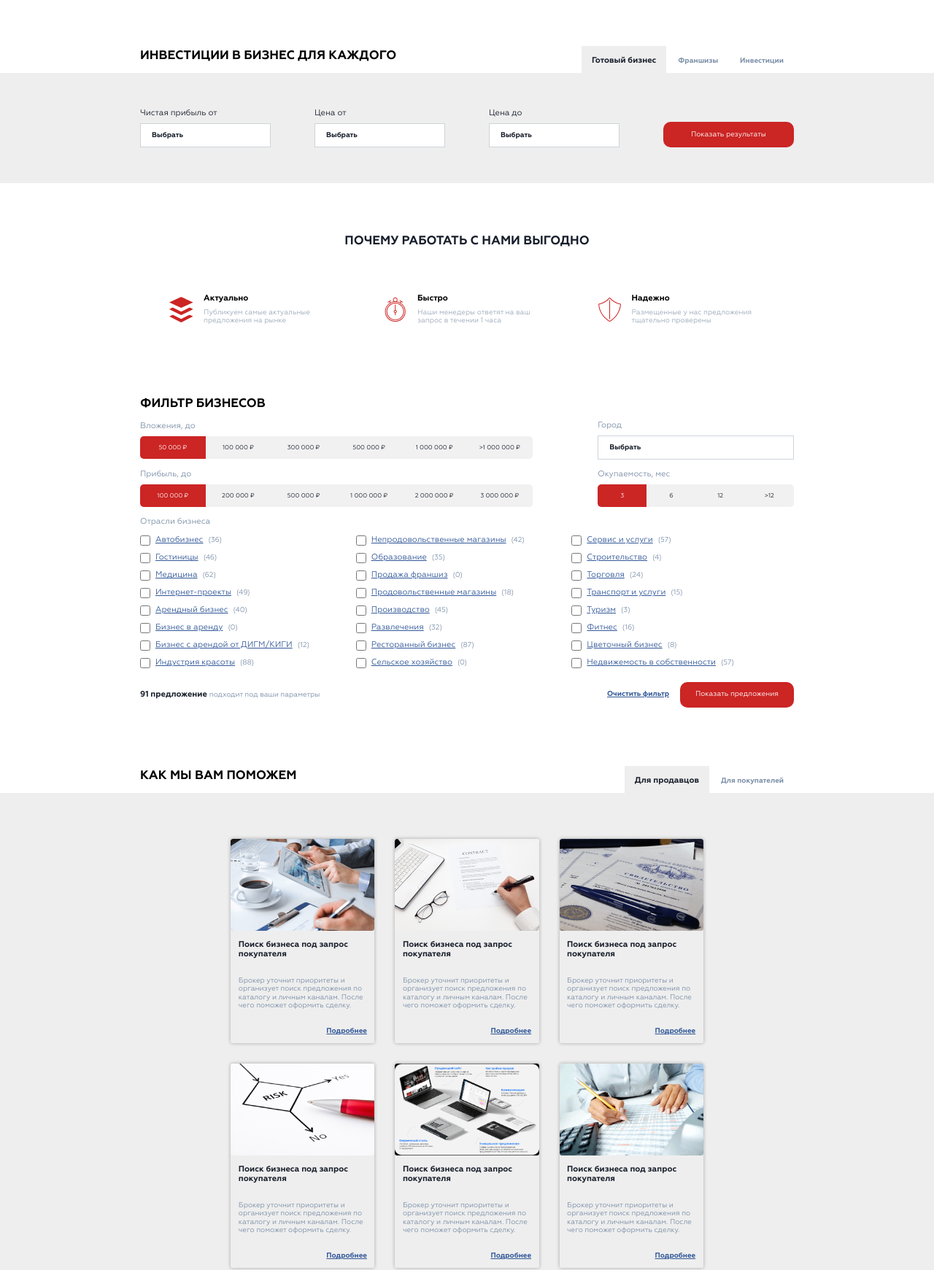
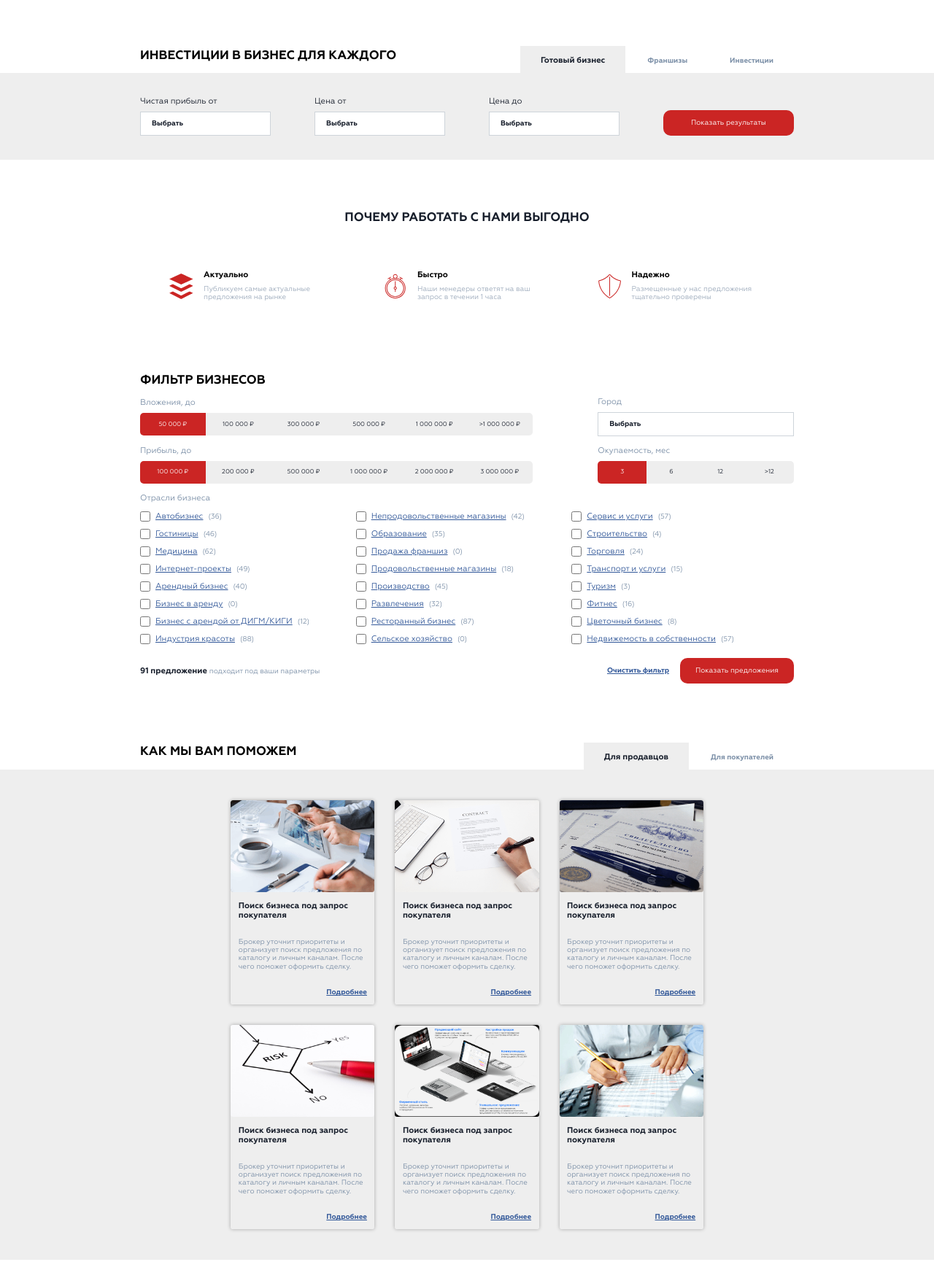
Before and after one commit to rescue88/test, a plain HTML site: page index.html in a window 1280 px wide. Shown: the part 1157-2898 px from the top of the page at 73% size. Drawn offline with Linux system fonts and the light colour scheme.

Commit message:
fixed content height for tabs/clearing filter button

```diff
--- a/index.html
+++ b/index.html
@@ -760,7 +760,7 @@
                         </div>
                         <div class="main-container_filter_form_results_show-offers align-center">
                             <div class="main-container_filter_form_results_show-offers_clear-filter">
-                                <a class="underlined-text-bold" href="#">Очистить фильтр</a>
+                                <a id="reset-filter" class="underlined-text-bold" href="#">Очистить фильтр</a>
                             </div>
                             <div class="main-container_filter_form_results_show-offers_submit">
                                 <button class="red-button" type="submit">Показать предложения</button>
--- a/scripts/main.js
+++ b/scripts/main.js
@@ -112,4 +112,9 @@ $(document).ready(function() {
     for(let i = 0; i < activeTabs.length; i++) {
         $(activeTabs[i]).click();
     }
+
+    // reset filter
+    $('#reset-filter').click(function(){
+        $('.main-container_filter_form')[0].reset();
+    })
 })
--- a/style/scss/style.scss
+++ b/style/scss/style.scss
@@ -578,7 +578,7 @@ button {
             &_item {
                 height: 100%;
                 font-weight: bold;
-                padding: 2rem;
+                padding: 2rem 4rem;
                 transition: all .3s;
                 &--active {
                     font-size: 1.6rem;
@@ -593,7 +593,6 @@ button {
     }
 
     &_content {
-        padding: 7rem 0;
         background: $defaultBackground-color;
         &_wrapper {
             // background: red;
@@ -608,6 +607,11 @@ button {
 }
 
 .main-container_invest-top, .main-container_invest-bottom {
+    .tabs {
+        &_content {
+            height: 17rem;
+        }
+    }
     &_form {
         & > div {
             flex-basis: 20%;
@@ -758,7 +762,7 @@ button {
             label {
                 width: 100%;
                 padding: 1.5rem;
-                background: #F1F1F1;
+                background: $defaultBackground-color;
                 text-align: center;
                 color: $subheaders-color;
                 font-size: 1.2rem;
@@ -774,6 +778,11 @@ button {
 }
 
 .main-container_help {
+    .tabs {
+        &_content {
+            height: 96rem;
+        }
+    }
     &_container {
         &_items {
             width: 100%;
@@ -1039,6 +1048,11 @@ button {
 }
 
 .main-container_how-works {
+    .tabs {
+        &_content {
+            height: 45rem;
+        }
+    }
 
     &_how-sell {
         :not(:last-child) {
```
Also changed, not shown: style/css/style.css.
